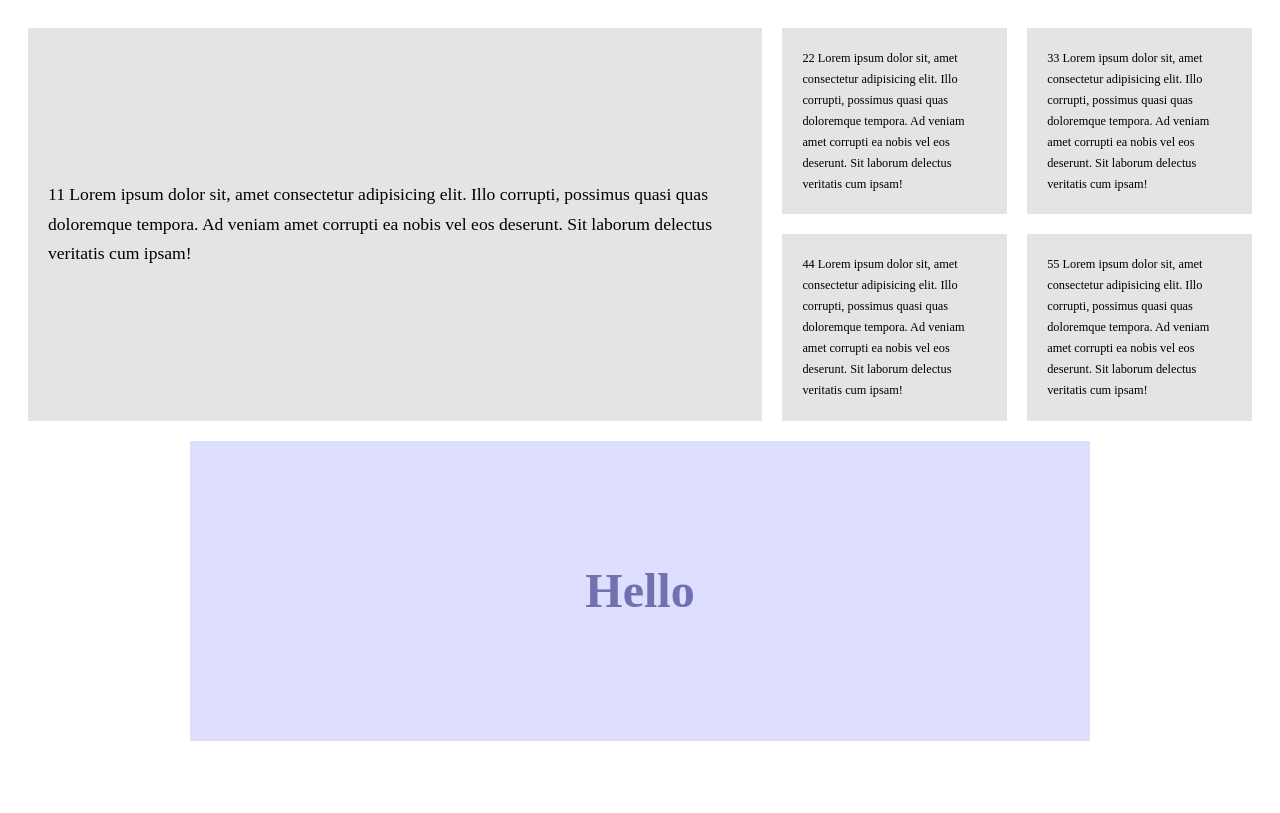
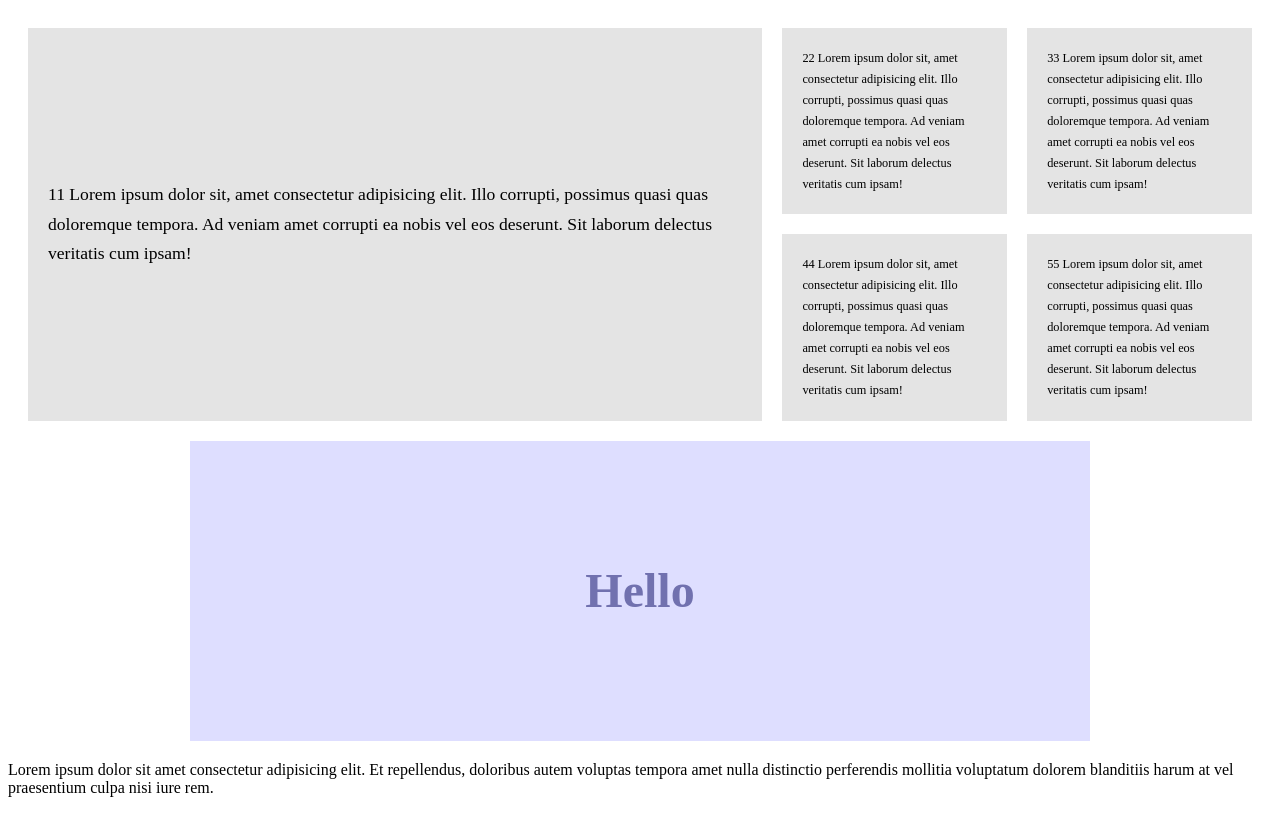
Before and after one commit to fazlebarisn/css-grid, a plain HTML site: page index.html in a window 1280 px wide. Drawn offline with Linux system fonts and the light colour scheme.

Commit message:
add full-width-example div

```diff
--- a/index.html
+++ b/index.html
@@ -27,6 +27,8 @@
     <div class="example-banner">
         <h1 class="center-me">Hello</h1>
     </div>
-
+    <div class="full-width-example">
+        <p>Lorem ipsum dolor sit amet consectetur adipisicing elit. Et repellendus, doloribus autem voluptas tempora amet nulla distinctio perferendis mollitia voluptatum dolorem blanditiis harum at vel praesentium culpa nisi iure rem.</p>
+    </div>
 </body>
 </html>
```
